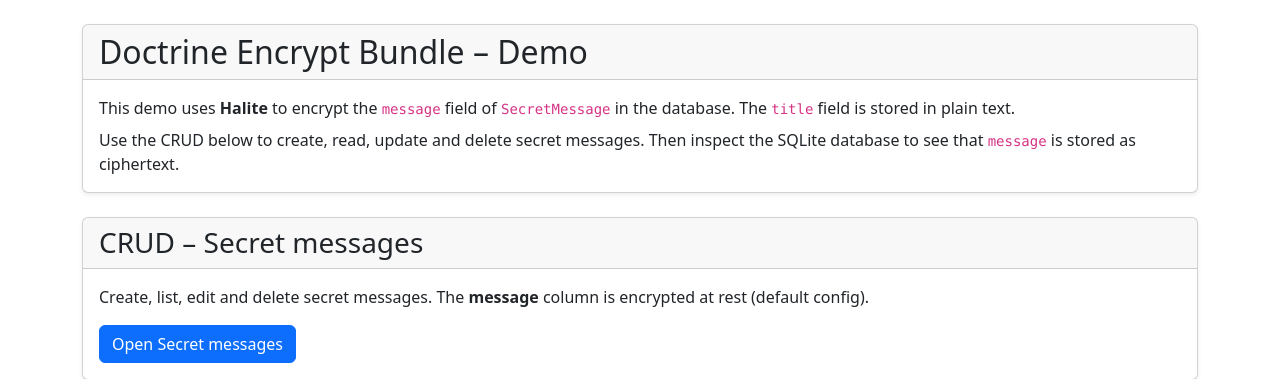
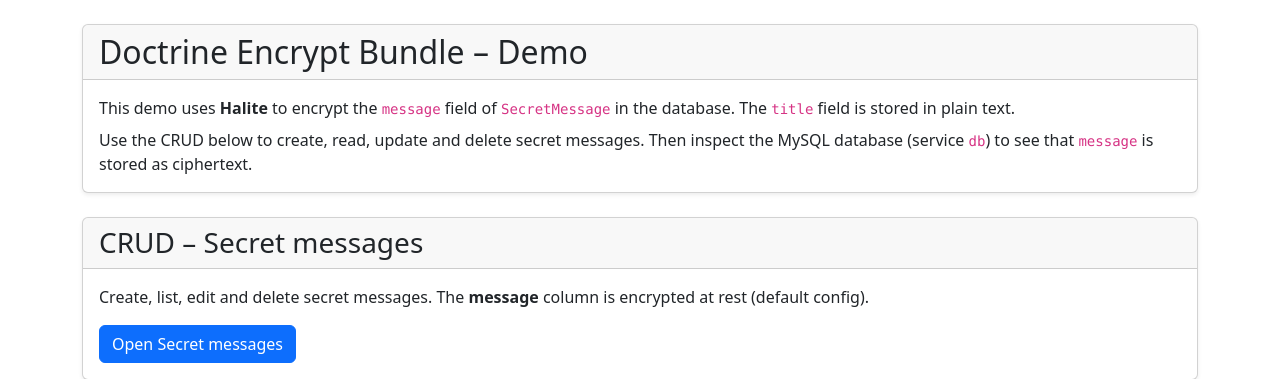
Before and after one commit to nowo-tech/DoctrineEncryptBundle, a Symfony app: template demo/symfony8/templates/home.html.twig in a window 1280 px wide. Shown: the part 56-435 px from the top of the page. Run offline with Twig, Linux system fonts and the light colour scheme; the template is opened without the code that fills it, so the values that code supplies are empty; some libraries are stand-ins or nearby versions.

Commit message:
chore(demo): describe the demo database as MySQL, not SQLite
The Symfony 8 demo runs on MySQL 8 (service db); page texts, .env.example,
Makefile help and demo docs still said SQLite.

Co-Authored-By: Claude Opus 5.5 <noreply@anthropic.com>

```diff
--- a/demo/symfony8/templates/home.html.twig
+++ b/demo/symfony8/templates/home.html.twig
@@ -9,7 +9,7 @@
     </div>
     <div class="card-body">
         <p class="mb-2">This demo uses <strong>Halite</strong> to encrypt the <code>message</code> field of <code>SecretMessage</code> in the database. The <code>title</code> field is stored in plain text.</p>
-        <p class="mb-0">Use the CRUD below to create, read, update and delete secret messages. Then inspect the SQLite database to see that <code>message</code> is stored as ciphertext.</p>
+        <p class="mb-0">Use the CRUD below to create, read, update and delete secret messages. Then inspect the MySQL database (service <code>db</code>) to see that <code>message</code> is stored as ciphertext.</p>
     </div>
 </div>
 
--- a/demo/symfony8/templates/secret_message/index.html.twig
+++ b/demo/symfony8/templates/secret_message/index.html.twig
@@ -14,7 +14,7 @@
     <div class="card-body">
         <p class="text-muted small">
             <strong>message</strong> is encrypted in the database (Halite). <strong>title</strong> is plain text.
-            Create or edit a message to see encryption in action; then check the SQLite DB to see ciphertext.
+            Create or edit a message to see encryption in action; then check the MySQL database to see ciphertext.
         </p>
         {% if messages|length > 0 %}
             <div class="table-responsive">
```
Also changed, not shown: docs/DEMO.md (+1 -1 lines), demo/README.md, 2 other files.
